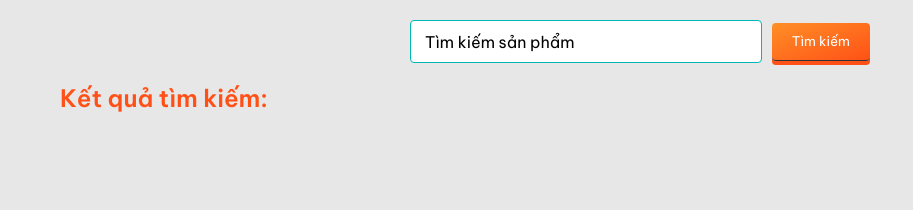
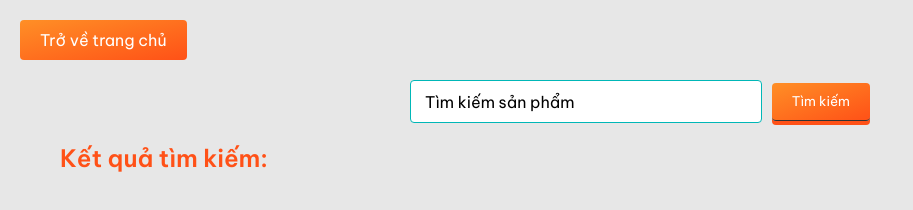
Before and after one commit to HuanCanhCut/btl, a plain HTML site: page search.html in a window 1280 px wide. Shown: the whole page, without its empty margins (0-913 px from the left). Drawn offline with nearby package versions, Linux system fonts and the light colour scheme.

Commit message:
add button back to home

```diff
--- a/search.html
+++ b/search.html
@@ -16,6 +16,7 @@
     </head>
     <body>
         <div class="app">
+            <a class="back-btn" href="home.html">Trở về trang chủ</a>
             <div class="search-container">
                 <div class="input-group">
                     <input type="text" id="search-input" placeholder=" " />
--- a/style/cart.css
+++ b/style/cart.css
@@ -1,6 +1,17 @@
 body {
     background-color: var(--default-background);
     min-height: 100vh;
+}
+
+.back-btn {
+    padding: 10px 20px;
+    border-radius: 4px;
+    border: none;
+    background: var(--primary);
+    color: #fff;
+    margin: 20px 0 0 20px;
+    cursor: pointer;
+    display: inline-block;
 }
 
 .cart-header {
--- a/style/manager.css
+++ b/style/manager.css
@@ -8,6 +8,17 @@
 .main {
     padding: 0 60px;
     display: none;
+}
+
+.back-btn {
+    padding: 10px 20px;
+    border-radius: 4px;
+    border: none;
+    background: var(--primary);
+    color: #fff;
+    margin: 20px 0 0 20px;
+    cursor: pointer;
+    display: inline-block;
 }
 
 .main.active {
--- a/style/search.css
+++ b/style/search.css
@@ -1,25 +1,12 @@
-@import url('https://fonts.googleapis.com/css2?family=Be+Vietnam+Pro:ital,wght@0,100;0,200;0,300;0,400;0,500;0,600;0,700;0,800;0,900;1,100;1,200;1,300;1,400;1,500;1,600;1,700;1,800;1,900&display=swap');
-/* RESET */
-
-:root {
-    --text-color: #000;
-    --header-height: 60px;
-    --sidebar-width: 250px;
-    --primary: linear-gradient(to right bottom, #ff8f26, #ff5117);
-    --red: #fe2c55;
-}
-
-* {
-    padding: 0;
-    margin: 0;
-    box-sizing: border-box;
-    font-family: 'Be Vietnam Pro', sans-serif;
-}
-
-.app {
-    width: 100%;
-    min-height: 100vh;
-    background-color: #e7e7e7;
+.back-btn {
+    padding: 10px 20px;
+    border-radius: 4px;
+    border: none;
+    background: var(--primary);
+    color: #fff;
+    margin: 20px 0 0 20px;
+    cursor: pointer;
+    display: inline-block;
 }
 
 .search-container {
```
Also changed, not shown: cart.html (+1 -0 lines), manager.html (+1 -0 lines).
